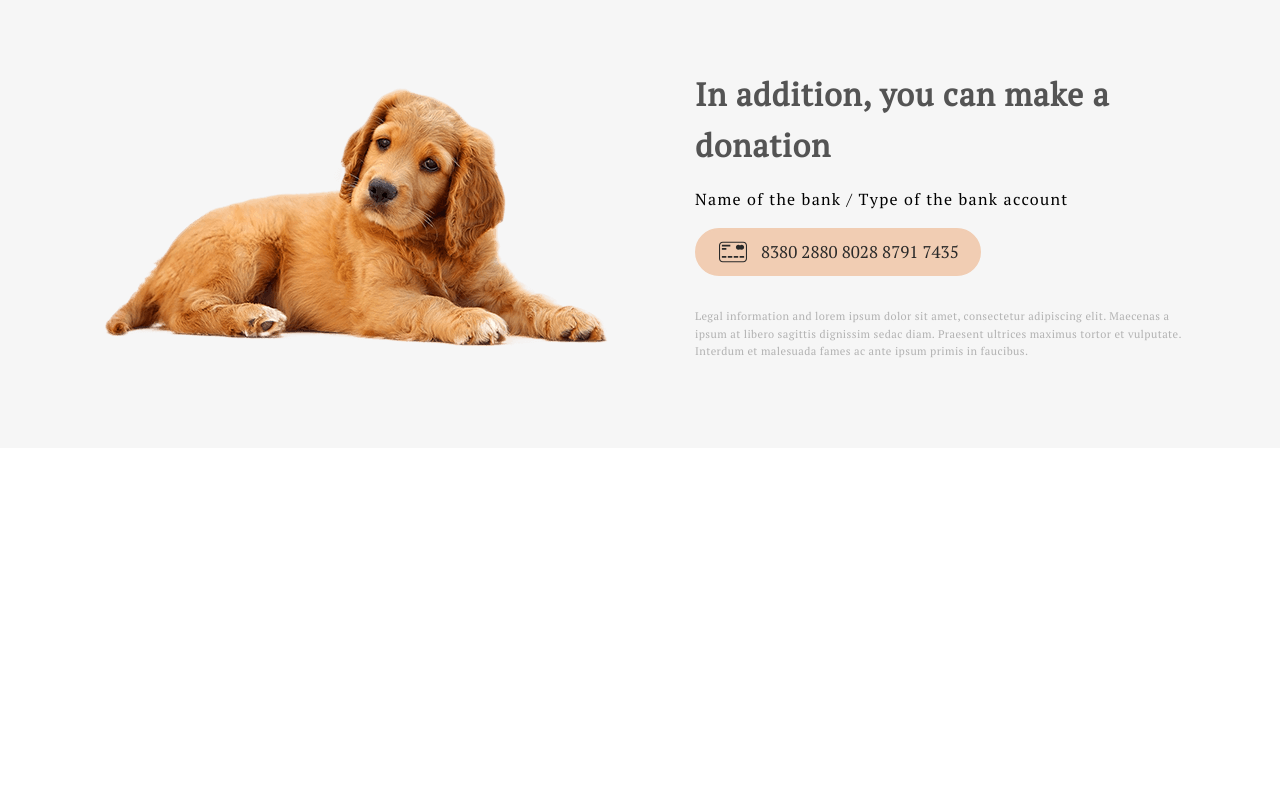
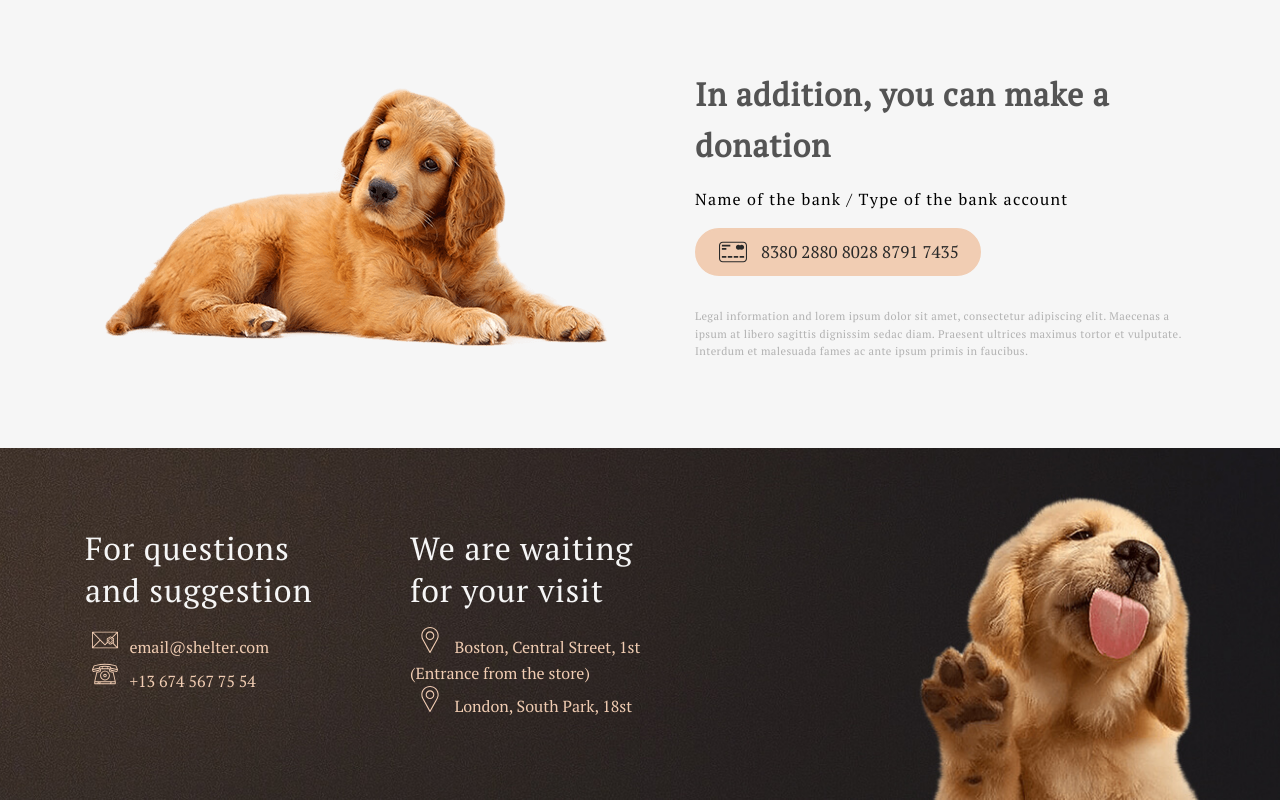
Before and after one commit to kurniad-sign/cozy-house-site, a website built with webpack: page public/index.html in a window 1280 px wide. Shown: the part 2814-3614 px from the top of the page. Before the commit the page ends 3262 px from the top, so only its background shows below. Built offline with nearby package versions, Linux system fonts and the light colour scheme; a web font is replaced by a local one.

Commit message:
add footer section and styling

```diff
--- a/public/index.html
+++ b/public/index.html
@@ -178,6 +178,40 @@
     </section>
   </main>
 
+  <footer class="ch-footer">
+    <div class="wrapper">
+      <div class="ch-footer-information">
+        <div class="information-1">
+          <h1 class="ch-footer__title">For questions and suggestion</h1>
+          <ul class="ch-information-list">
+            <li>
+              <object data="./assets/icon/envelope.svg" type="image/svg+xml" style="width: 40px; height: 26px"></object>
+              <span class="ch-information-listitem">email@shelter.com</span>
+            </li>
+            <li>
+              <object data="./assets/icon/telephone.svg" type="image/svg+xml" style="width: 40px; height: 26px"></object>
+              <span class="ch-information-listitem">+13 674 567 75 54</span>
+            </li>
+          </ul>
+        </div>
+        <div class="information-2">
+          <h1 class="ch-footer__title">We are waiting for your visit</h1>
+          <ul class="ch-information-list">
+            <li>
+              <object data="./assets/icon/pin.svg" type="image/svg+xml" style="width: 40px; height: 26px"></object>
+              <span class="ch-information-listitem">Boston, Central Street, 1st
+                  <span>(Entrance from the store)</span></span>
+            </li>
+            <li>
+              <object data="./assets/icon/pin.svg" type="image/svg+xml" style="width: 40px; height: 26px"></object>
+              <span class="ch-information-listitem">London, South Park, 18st</span>
+            </li>
+          </ul>
+        </div>
+      </div>
+    </div>
+  </footer>
+
   <script src="./assets/scripts/bundle.js"></script>
 </body>
 
--- a/src/styles/main.scss
+++ b/src/styles/main.scss
@@ -293,3 +293,41 @@ section.ch-about {
     }
   }
 }
+
+// Styling cozy house footer section
+
+.ch-footer {
+  padding: 80px 0;
+  position: relative;
+  background: url('/public/assets/images/Dog-footer.jpg') center center;
+  background-size: cover;
+
+  .ch-footer-information {
+    display: flex;
+    justify-content: stretch;
+    align-items: stretch;
+
+    .information-1, .information-2 {
+      padding: 0 30px;
+      flex-basis: 325px;
+    }
+
+    .ch-footer__title {
+      color: $gray;
+      font-weight: 300;
+    }
+
+    .ch-information-list {
+      list-style: none;
+      display: flex;
+      flex-direction: column;
+      justify-items: center;
+      align-items: stretch;
+
+      .ch-information-listitem {
+        color: $title;
+        font-family: $font-serif;
+      }
+    }
+  }
+}
```
Also changed, not shown: public/assets/styles/main.css.
